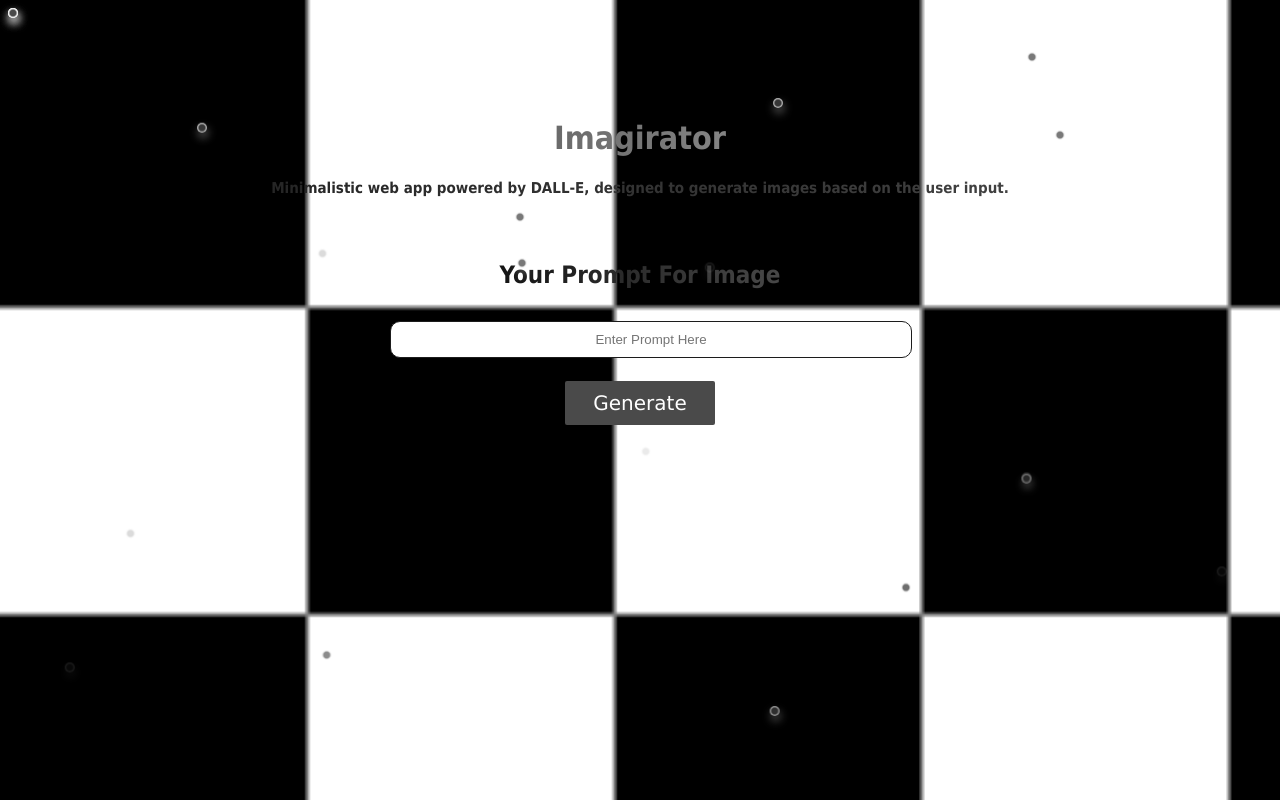
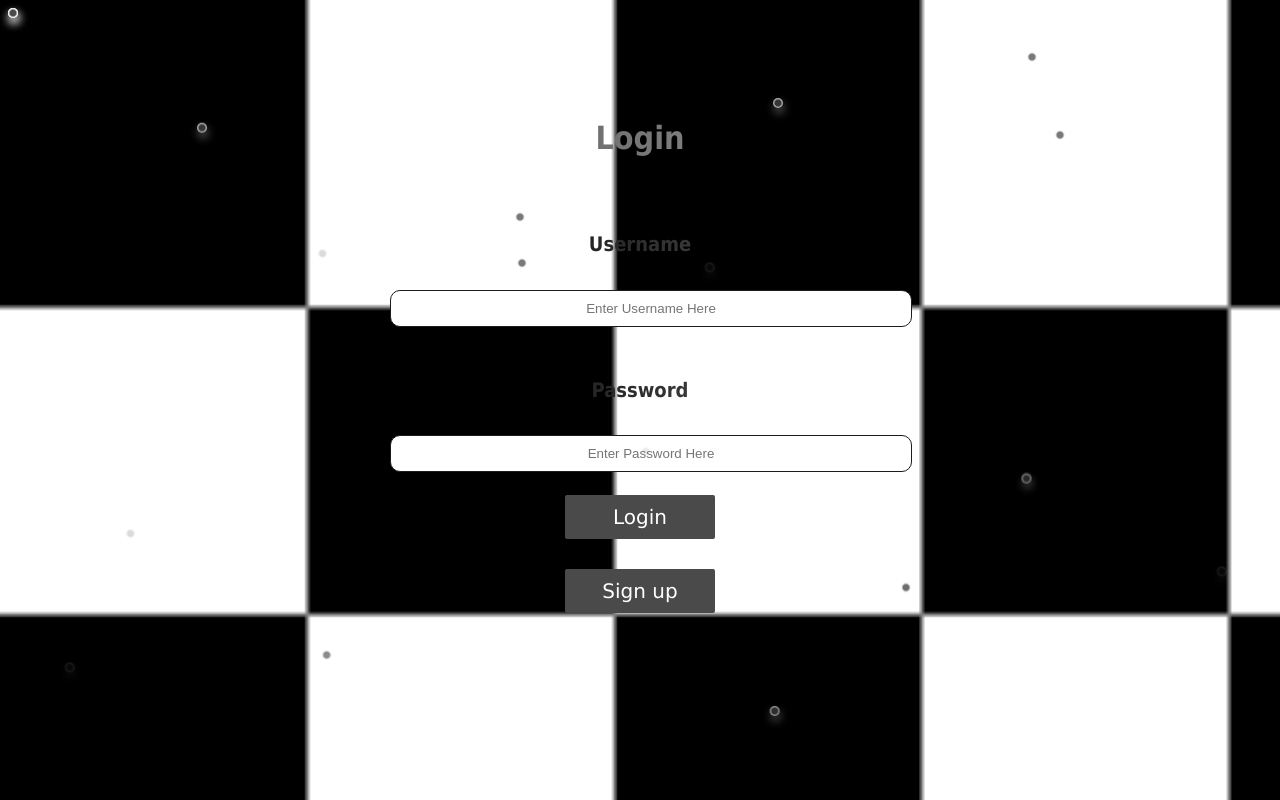
Before and after one commit to Kindleisbest/Dall-E-project, a Flask app: page / in a window 1280 px wide. Run offline with Flask 3, Linux system fonts and the light colour scheme.

Commit message:
line 24 still not working main.py
im adding a whole login section

```diff
--- a/main.py
+++ b/main.py
@@ -2,6 +2,7 @@
 from openai import OpenAI
 import os
 import requests
+from replit import db
 
 
 app = Flask(__name__) # sets up the app routes
@@ -17,8 +18,39 @@
 
 @app.route('/')
 def index():
+
+  return render_template("index.html")#creates the home page
+
+@app.route('/loggingin', methods=["POST", "GET"])
+def loggin():
+  session["Username"] = ""
+  if request.method == "POST":
+    Username = request.form["Username"]
+    session["Username"] = Username
+    if Username in db:
+      session["Password"] = ""
+      if request.method == "POST":
+        Password = request.form["Password"]
+        session["Password"] = Password
+        if Password in db:
+          return render_template("home.html")
+        else:
+          return("Incorrect Password")
+    else:
+      return("Incorrect Username")
+
+    # db[Username] = username_text
+
+
+@app.route('/signup', methods=["POST", "GET"])
+def signups():
+
+  return render_template("signup.html")
+
+@app.route('/homepage')
+def login():
   session["picture"] = ""
-  return render_template("index.html")#creates the home page
+  return render_template("home.html")#creates the home page
 
 @app.route("/index", methods=["POST", "GET"])
 def reset():
--- a/pyproject.toml
+++ b/pyproject.toml
@@ -10,6 +10,7 @@
 gunicorn = "^21.2.0"
 openai = "^1.16.2"
 requests = "^2.31.0"
+replit = "^4.1.0"
 
 [tool.pyright]
 # https://github.com/microsoft/pyright/blob/main/docs/configuration.md
--- a/static/style.css
+++ b/static/style.css
@@ -200,3 +200,12 @@
   font-size: 24px;
   font-family: "Tahoma", sans-serif;
 }
+
+h5 {
+  text-align:center;
+  background: linear-gradient(to right, #000000 , #5c5c5c);
+  -webkit-background-clip: text;
+  -webkit-text-fill-color: transparent;
+  font-size: 20px;
+  font-family: "Tahoma", sans-serif;
+}
--- a/templates/index.html
+++ b/templates/index.html
@@ -1,34 +1,32 @@
 {% extends "base.html" %}
 {% block content %}
+<br><br><br><br><br>
+<h1>Login</h1>
+<center>
+<form action="/loggingin" method="post" style="max-width: 500px; padding: 20px; border-radius: 500px;">
+  <h5>Username</h5>
+  <input type="text" name="username" placeholder="Enter Username Here" style="width: 100%; padding: 10px; text-align: center; border: 1px solid #1c1c1c; border-radius: 10px;">
+  <br><br>
+  <h5>Password</h5>
+  <input type="password" name="password" placeholder="Enter Password Here" style="width: 100%; padding: 10px; text-align: center; border: 1px solid #1c1c1c; border-radius: 10px;">
+  <br><br>
+  <form action="/loggingin", method="POST">
+       <div class="button-container">
+      <button class="button" type="submit" value="Login" name="Login">
+        <span style="color: #FFFFFF;">Login</span>
+      </button>
+    </div>
+    </form>
+
+  <form action="/signup", method="POST">
+       <div class="button-container">
+      <button class="button" type="submit" value="Signup" name="Signup">
+        <span style="color: #FFFFFF;">Sign up</span>
+      </button>
+    </div>
+    </form>
+    </center>
 
 
 
-
-<!-- our home page -->
-<br><br><br><br><br>
-
-<h1>Imagirator</h1>
-
-
-<h2>Minimalistic web app powered by DALL-E, designed to generate images based on the user input.</h2>
-
-<!-- asks the user for the image that they want to see and brings it as a form.request to back-end-->
-<center>
-<form action="/generateImage" method="post" style="max-width: 500px; padding: 20px; border-radius: 500px;">
-  <h4>Your Prompt For Image</h4>
-
-  <input type="text" name="imagePrompt" placeholder="Enter Prompt Here" style="width: 100%; padding: 10px; text-align: center; border: 1px solid #1c1c1c; border-radius: 10px;">
-
-  <br><br>
-
-<!-- button to generate image -->
-  <form action="/generateImage", method="POST">
-    <div class="button-container">
-    <button class="button" type="submit" value="generateImage" name="generateImage">
-      <span style="color: #FFFFFF;">Generate</span>
-    </button>
-  </div>
-</form>
-</center>
-
 {% endblock %}
```
Also changed, not shown: templates/home.html (added, +34 -0 lines), templates/signup.html (added, +10 -0 lines), 1 other file.
